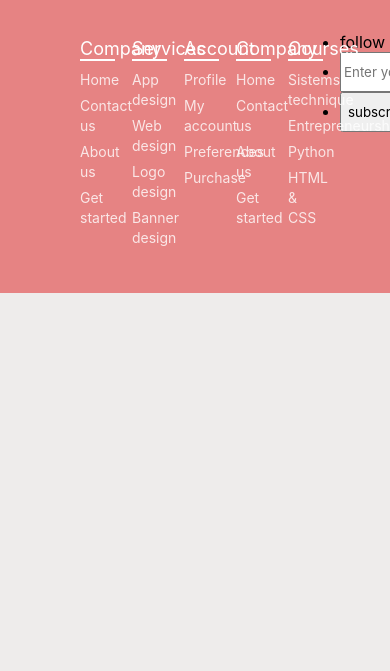
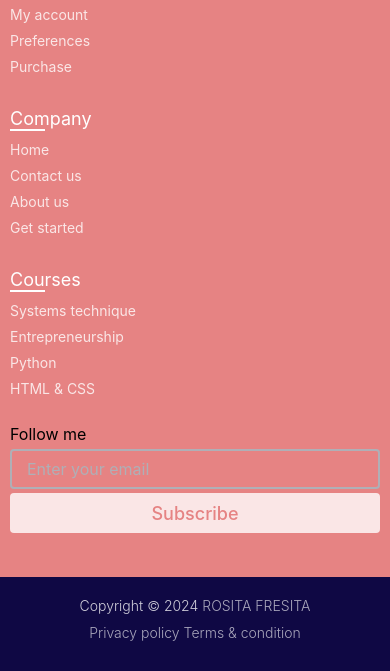
Before and after one commit to Kanny26/project_html_css, a plain HTML site: page footer/index.html in a window 390 px wide. Shown: the part 551-1222 px from the top of the page. Before the commit the page ends 844 px from the top, so only its background shows below. Drawn offline with Linux system fonts and the light colour scheme.

Commit message:
feat: :tada:

```diff
--- a/footer/index.html
+++ b/footer/index.html
@@ -8,6 +8,7 @@
     <link rel="stylesheet" href="https://cdnjs.cloudflare.com/ajax/libs/font-awesome/5.15.4/css/all.min.css">
 </head>
 <body>
+    <div class="wrapper">
         <footer>
             <div class="content">
                 <div class="top">
@@ -53,18 +54,28 @@
                     </ul>
                     <ul class="box">
                         <li class="link_name">Courses</li>
-                    <li><a href="#">Sistems technique</a></li>
+                        <li><a href="#">Systems technique</a></li>
                         <li><a href="#">Entrepreneurship</a></li>
                         <li><a href="#">Python</a></li>
                         <li><a href="#">HTML & CSS</a></li>
                     </ul>
                     <ul class="input-box">
-                    <li class="link_name">follow me</li>
+                        <li class="link_name">Follow me</li>
                         <li><input type="text" placeholder="Enter your email"></li>
-                    <li><input type="button" value="subscribe"></li>
+                        <li><input type="button" value="Subscribe"></li>
                     </ul>
                 </div>
-        </di>
+            </div>
+            <div class="bottom-details">
+                <div class="bottom-text">
+                    <span class="copyright_text">Copyright &copy; 2024 <a href="#">ROSITA FRESITA</a></span>
+                    <span class="policy_terms">
+                        <a href="#">Privacy policy</a>
+                        <a href="#">Terms & condition</a>
+                    </span>
+                </div>
+            </div>
         </footer>
+    </div>
 </body>
 </html>
--- a/footer/styles.css
+++ b/footer/styles.css
@@ -1,134 +1,318 @@
-*{
-    margin:0;
-    pading:0;
+* {
+    margin: 0;
+    padding: 0;
     box-sizing: border-box;
     font-family: -apple-system;
 }
 
 body {
     min-height: 100vh;
-    width: 100%;
+    display: flex;
+    flex-direction: column;
     background-color: #EEECEB;
 }
-footer{
-    position: fixed;
-    background: rgb(230, 131, 131) ;
+
+.wrapper {
+    flex: 1;
+    display: flex;
+    flex-direction: column;
+    justify-content: flex-end;
+}
+
+footer {
+    background: rgb(230, 131, 131);
     width: 100%;
-    bottom: 0;
-    left: 0;
 }
-footer::before{
+
+footer::before {
     content: '';
     position: absolute;
     left: 0;
-    top:100px;
+    top: 100px;
     height: 1px;
     width: 100%;
     background: #AFAFB6;
 }
-footer .content{
+
+footer .content {
     max-width: 1250px;
     margin: auto;
     padding: 30px 40px 40px 40px;
 }
-footer .content .top{
+
+footer .content .top {
     display: flex;
     align-items: center;
     justify-content: space-between;
     margin-bottom: 50px;
 }
-.content .top .logo-details{
-    color:#fff;
+
+.content .top .logo-details {
+    color: #fff;
     font-size: 30px;
 }
-.content .top .media-icons{
+
+.content .top .media-icons {
     display: flex;
 }
-.content .top .media-icons a{
+
+.content .top .media-icons a {
     height: 40px;
     width: 40px;
     margin: 0 8px;
     border-radius: 50%;
     text-align: center;
     line-height: 40px;
-    color:#fff;
+    color: #fff;
     font-size: 17px;
     text-decoration: none;
     transition: all 0.4s ease;
 }
-.top .media-icons a:nth-child(1){
+
+.top .media-icons a:nth-child(1) {
     background: #4267B2;
 }
-.top .media-icons a:nth-child(1):hover{
-    color:#4267B2;
-    background:#fff;
+
+.top .media-icons a:nth-child(1):hover {
+    color: #4267B2;
+    background: #fff;
 }
-.top .media-icons a:nth-child(2){
+
+.top .media-icons a:nth-child(2) {
     background: #25D366;
 }
-.top .media-icons a:nth-child(2):hover{
-    color:#25D366;
-    background:#fff;
+
+.top .media-icons a:nth-child(2):hover {
+    color: #25D366;
+    background: #fff;
 }
-.top .media-icons a:nth-child(3){
+
+.top .media-icons a:nth-child(3) {
     background: #E1306C;
 }
-.top .media-icons a:nth-child(3):hover{
-    color:#E1306C;
-    background:#fff;
+
+.top .media-icons a:nth-child(3):hover {
+    color: #E1306C;
+    background: #fff;
 }
-.top .media-icons a:nth-child(4){
+
+.top .media-icons a:nth-child(4) {
     background: #000000;
 }
-.top .media-icons a:nth-child(4):hover{
-    color:#000000;
-    background:#fff;
 
+.top .media-icons a:nth-child(4):hover {
+    color: #000000;
+    background: #fff;
 }
-footer .content .link-boxes{
+
+footer .content .link-boxes {
     width: 100%;
     display: flex;
     justify-content: space-between;
+    flex-wrap: wrap;
 }
-footer .content .link-boxes .box{
-    width: calc(100% / 5 - 10px);
+
+footer .content .link-boxes .box {
+    width: calc(100% / 6 - 10px);
+    margin-bottom: 20px;
 }
-.content .link-boxes .box .link_name{
-    color:#fff;
+
+.content .link-boxes .box .link_name {
+    color: #fff;
     font-size: 18px;
     font-weight: 400;
     margin-bottom: 10px;
     position: relative;
 }
-.content .link-boxes .box .link_name::before{
-    content:'';
+
+.content .link-boxes .box .link_name::before {
+    content: '';
     position: absolute;
     left: 0;
     bottom: -2px;
     height: 2px;
     width: 35px;
     background: #fff;
+}
 
-}
-.content .link-boxes .box li{
+.content .link-boxes .box li {
     margin: 6px 0;
     list-style: none;
 }
-.content .link-boxes .box li a{
-    color:#fff;
+
+.content .link-boxes .box li a {
+    color: #fff;
     font-size: 14px;
     font-weight: 400;
     text-decoration: none;
     opacity: 0.8;
     transition: all 0.4s ease;
 }
-.content .link-boxes .box li a:hover{
+
+.content .link-boxes .box li a:hover {
     opacity: 1;
     text-decoration: underline;
 }
-.content .link-boxes .input-box{
+
+.content .link-boxes .input-box {
     margin-right: 55px;
 }
-.link-boxes .input-box input{
+
+.link-boxes .input-box input {
     height: 40px;
+    width: calc(100% + 55px);
+    outline: none;
+    border: 2px solid #AFAFB6;
+    background: rgb(230, 131, 131);
+    border-radius: 4px;
+    padding: 0 15px;
+    font-size: 15px;
+    color: #fff;
+    margin-top: 5px;
 }
+
+.link-boxes .input-box input::placeholder {
+    color: #AFAFB6;
+    font-size: 16px;
+}
+
+.link-boxes .input-box input[type="button"] {
+    background: #fff;
+    color: rgb(230, 131, 131);
+    border: none;
+    font-size: 18px;
+    font-weight: 500;
+    margin: 4px 0;
+    opacity: 0.8;
+    cursor: pointer;
+    transition: all 0.4s ease;
+}
+
+.input-box input[type="button"]:hover {
+    opacity: 1;
+}
+
+footer .bottom-details {
+    width: 100%;
+    background: #0F0844;
+}
+
+footer .bottom-details .bottom-text {
+    max-width: 1250px;
+    margin: auto;
+    padding: 20px 40px;
+    display: flex;
+    justify-content: space-between;
+    flex-wrap: wrap;
+    text-align: center;
+}
+
+.bottom-details .bottom-text span,
+.bottom-details .bottom-text a {
+    font-size: 14px;
+    font-weight: 300;
+    color: #fff;
+    opacity: 0.8;
+    text-decoration: none;
+}
+
+.bottom-details .bottom-text a:hover {
+    opacity: 1;
+    text-decoration: underline;
+}
+
+/* Media Queries */
+@media (max-width: 1000px) {
+    footer .content {
+        padding: 30px 20px 40px 20px;
+    }
+
+    footer .content .top {
+        flex-direction: column;
+        align-items: center;
+    }
+
+    .content .top .media-icons {
+        margin-top: 20px;
+    }
+
+    footer .content .link-boxes .box {
+        width: calc(100% / 2 - 10px);
+        margin-bottom: 20px;
+    }
+
+    .content .link-boxes .input-box {
+        margin-right: 0;
+        width: 100%;
+    }
+
+    .link-boxes .input-box input {
+        width: 100%;
+    }
+}
+
+@media (max-width: 700px) {
+    footer .content .top {
+        flex-direction: column;
+        align-items: center;
+    }
+
+    .content .top .media-icons {
+        margin-top: 20px;
+    }
+
+    footer .content .link-boxes .box {
+        width: 100%;
+        margin-bottom: 20px;
+    }
+
+    .content .link-boxes .input-box {
+        width: 100%;
+    }
+
+    .link-boxes .input-box input {
+        width: 100%;
+    }
+
+    footer .bottom-details .bottom-text {
+        flex-direction: column;
+    }
+
+    .bottom-details .bottom-text span,
+    .bottom-details .bottom-text a {
+        margin-bottom: 10px;
+    }
+}
+
+@media (max-width: 500px) {
+    footer .content {
+        padding: 30px 10px 40px 10px;
+    }
+
+    .content .top .logo-details {
+        font-size: 25px;
+    }
+
+    footer .content .link-boxes .box {
+        width: 100%;
+        margin-bottom: 20px;
+    }
+
+    .content .link-boxes .input-box {
+        width: 100%;
+    }
+
+    .link-boxes .input-box input {
+        width: 100%;
+    }
+
+    footer .bottom-details .bottom-text {
+        flex-direction: column;
+        text-align: center;
+    }
+
+    .bottom-details .bottom-text span,
+    .bottom-details .bottom-text a {
+        margin-bottom: 10px;
+    }
+}
```
Lines whose indentation alone changed are shown as unchanged.
